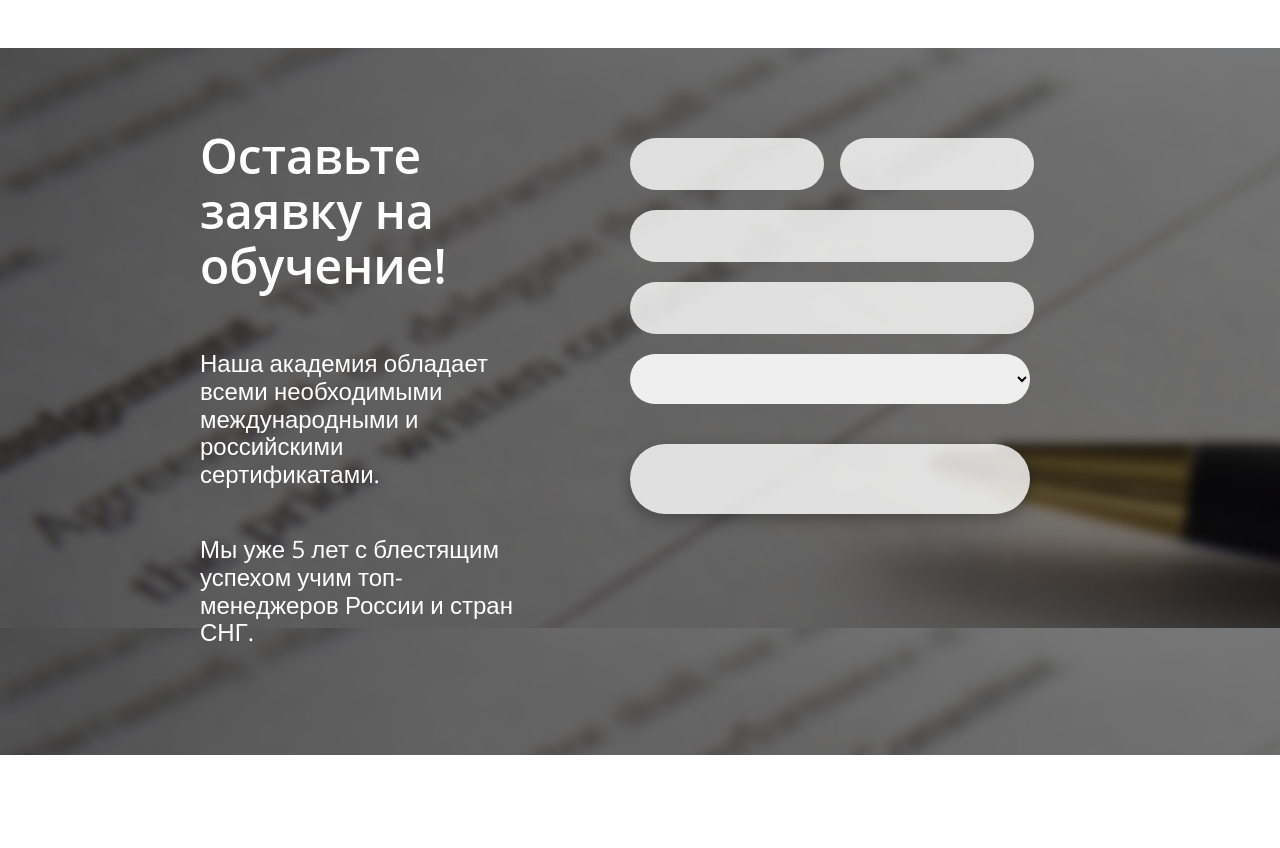
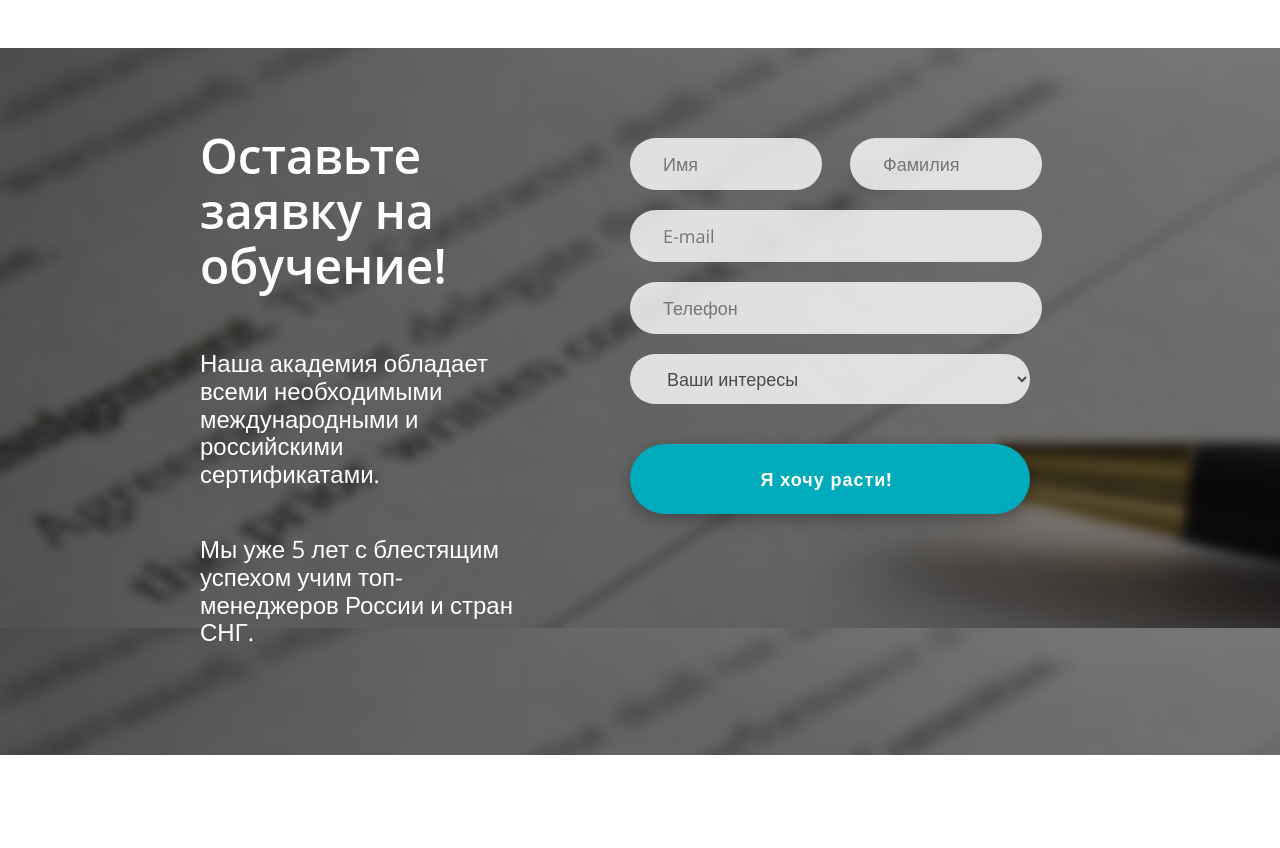
Before and after one commit to m1ndgap/are5, a plain HTML site: page index.html in a window 1280 px wide. Shown: the part 4640-5488 px from the top of the page. Drawn offline with nearby package versions, Linux system fonts and the light colour scheme.

Commit message:
i7 done, might need some polish later

```diff
--- a/index.html
+++ b/index.html
@@ -171,13 +171,14 @@
         </div>
         <div>
           <form action="">
-            <input type="text" name="name">
-            <input type="text" name="lastname">
-            <input type="email">
-            <input type="tel" name="" value="">
-            <select class="" name="interests">
+            <input type="text" name="name" placeholder="Имя">
+            <input type="text" name="lastname" placeholder="Фамилия">
+            <input type="email" placeholder="E-mail">
+            <input type="tel" name="" value="" placeholder="Телефон">
+            <select class="" name="interests" placeholder="Ваши интересы">
+              <option value="" disabled selected>Ваши интересы</option>
             </select>
-            <input class="button" type="submit" name="" value="">
+            <input class="button" type="submit" name="" value="Я хочу расти!">
           </form>
 
         </div>
--- a/styles/index.sass
+++ b/styles/index.sass
@@ -292,23 +292,34 @@
           flex-wrap: wrap
           justify-content: space-between
         input
+          outline: none
+          padding-left: 33px
+          color: $darkgrey
           background-color: rgba(255, 255, 255, 0.8)
           font-size: 18px
           display: inline-block
           height: 50px
           border-radius: 35px
-          width: 400px
+          width: 377px
           border: none
           margin-bottom: 20px
         input[name='name']
-          width: 190px
+          width: 157px
         input[name='lastname']
-          width: 190px
+          width: 157px
         input[type='submit']
+          width: 400px
           height: 70px
           margin: 0px
           margin-top: 40px
+          background-color: $teal
+          color: $white
       select
+        outline: none
+        padding-left: 33px
+        color: $darkgrey
+        background-color: rgba(255, 255, 255, 0.8)
+        font-size: 18px
         width: 400px
         border-radius: 35px
         border: none
--- a/styles/variables.sass
+++ b/styles/variables.sass
@@ -2,3 +2,4 @@ $white: #ffffff
 $teal: #00acbc
 $darkpink: #c02482
 $grey: #dfdfdf
+$darkgrey: #4a4a4a
```
Also changed, not shown: styles/index.css, styles/index.min.css.
